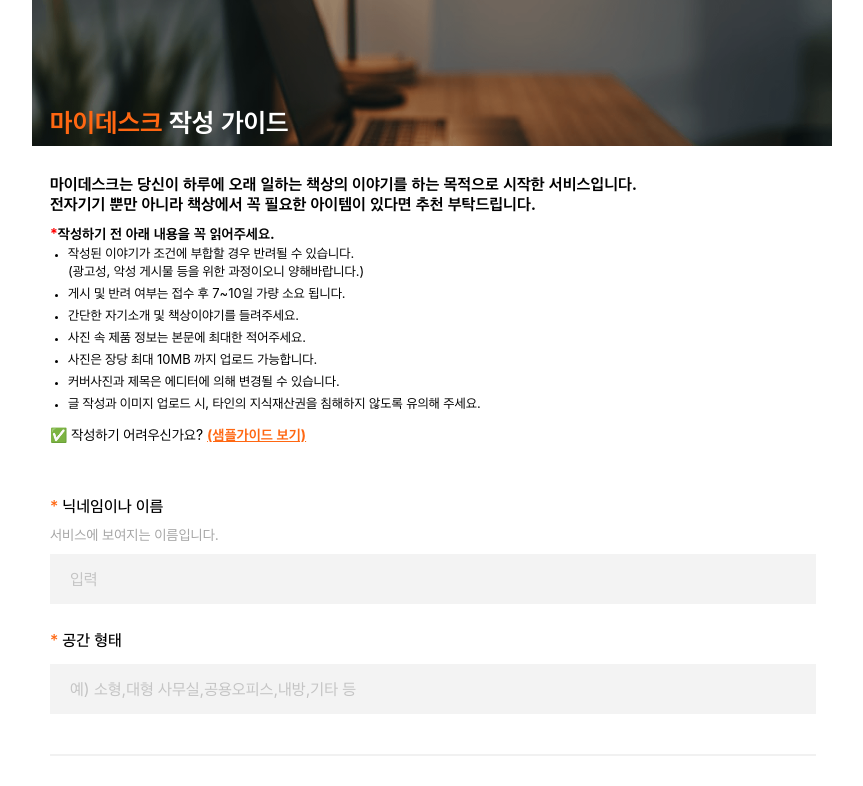
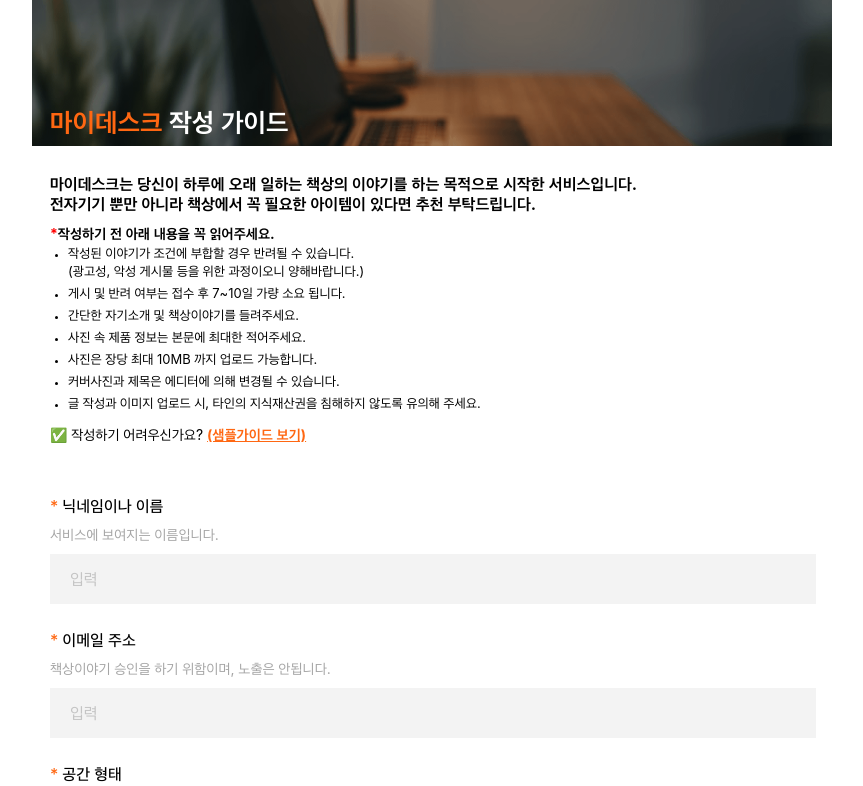
Before and after one commit to MyDeskDev/my-desk-front, a Next.js app: page /invite/desk/new in a window 1280 px wide. Shown: the top 786 px of the page, without its empty margins (208-1071 px from the left). Built offline with nearby package versions, Linux system fonts and the light colour scheme; no server answers; a web font is replaced by a local one.

Commit message:
이메일 입력 원상복구

```diff
--- a/src/pages/invite/desk/new.tsx
+++ b/src/pages/invite/desk/new.tsx
@@ -326,13 +326,13 @@ const InviteCreateDesk: NextPage = () => {
                 >
                   <TextInput {...register('nickname')} placeholder="입력" />
                 </InputBox>
-                {/* <InputBox
+                <InputBox
                   label="이메일 주소"
                   helperText="책상이야기 승인을 하기 위함이며, 노출은 안됩니다."
                   isRequired
                 >
                   <TextInput {...register('email')} placeholder="입력" />
-                </InputBox> */}
+                </InputBox>
                 <InputBox label="공간 형태" isRequired>
                   <TextInput
                     {...register('roomType')}
```
